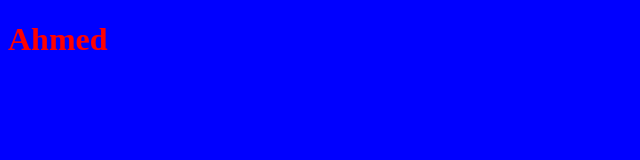
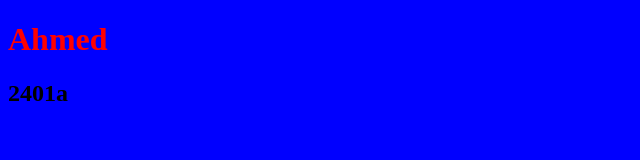
Before and after one commit to MuhammadAhmed2401/practice, a plain HTML site: page index.html in a window 1280 px wide. Shown: the full height of the page, 0-640 px from the left. Drawn offline with Linux system fonts and the light colour scheme.

Commit message:
Update index.html

```diff
--- a/index.html
+++ b/index.html
@@ -8,5 +8,6 @@
 </head>
 <body>
 <h1>Ahmed</h1>
+    <h2>2401a</h2>
 </body>
 </html>
```
